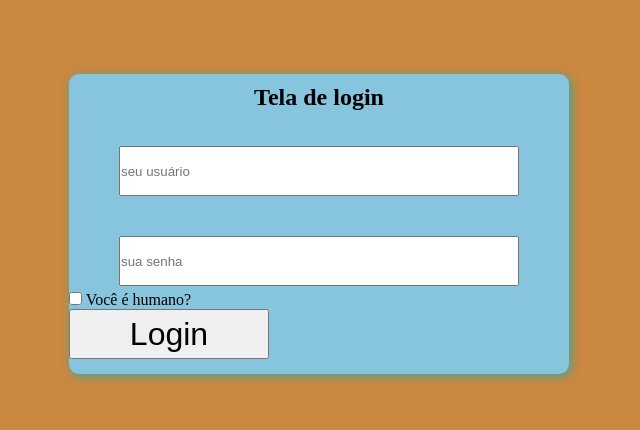
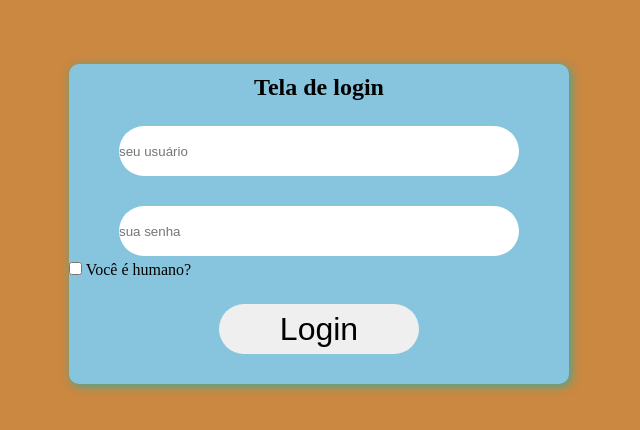
Before and after one commit to joseerivaldo/HTML-CSS, a plain HTML site: page exercicios/ex027/flex005/index.html in a window 1280 px wide. Shown: the part 176-606 px from the top of the page, without its empty margins (321-961 px from the left). Drawn offline with Linux system fonts and the light colour scheme.

Commit message:
Update index.html

```diff
--- a/exercicios/ex027/flex005/index.html
+++ b/exercicios/ex027/flex005/index.html
@@ -23,7 +23,6 @@
         }
         section{
             background-color: rgb(135, 197, 222);
-            height: 300px;
             width: 500px;
             border-radius: 10px;
             box-shadow: 2px 2px 10px rgba(3, 181, 187, 0.699);
@@ -34,13 +33,15 @@
             padding-top: 10px;
         }
         .box{
-            margin-top: 30px;
+            margin-top: 20px;
             padding: 5px;
             text-align: center;
         }
         .box > input{
             height: 50px;
             width: 400px;
+            border-radius: 50px;
+            border: none;
         }
 
         .botao{
@@ -48,6 +49,11 @@
             font-size: 2em;
             height: 50px;
             width: 200px;
+            border-radius: 50px;
+            border: none;
+        }
+        #submit{
+            padding-bottom: 30px;
         }
     </style>
 </head>
@@ -68,7 +74,7 @@
                     </label>
                     Você é humano?
                 </div>
-                <button class="botao" type="submit">Login</button>
+                <div class="box" id="submit"><button class="botao" type="submit">Login</button></div>
             </form>
         </section>
     </main>
```
